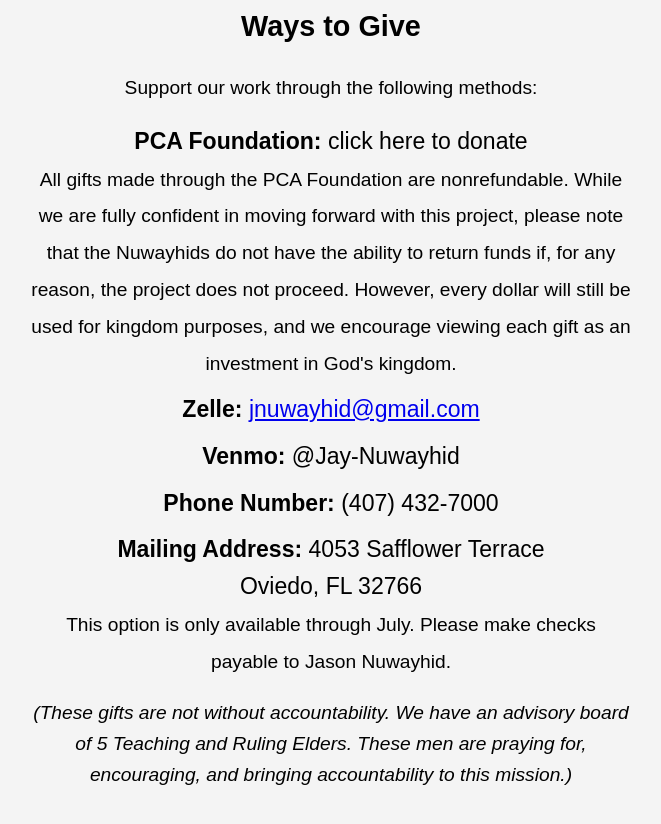
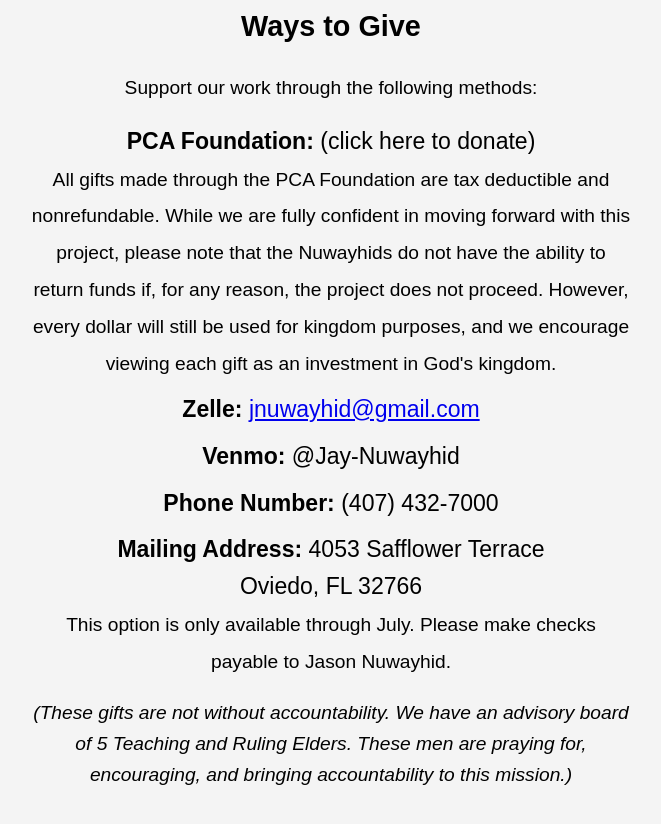
Before and after one commit to Jason-Nuwayhid/support, a plain HTML site: page index.html in a window 1280 px wide. Shown: the part 1515-2339 px from the top of the page, without its empty margins (309-970 px from the left). Drawn offline with Linux system fonts and the light colour scheme.

Commit message:
Update index.html

```diff
--- a/index.html
+++ b/index.html
@@ -195,13 +195,13 @@
                 <p>Support our work through the following methods:</p>
                 <ul>
                     <li>
-                        <strong>PCA Foundation:</strong>
                         <a href="https://host.nxt.blackbaud.com/donor-form?svcid=renxt&formId=2c463266-2988-4151-af8c-14cacacb6138&envid=p-n4kASYOxXUincrNabtZ3Xg&zone=usa" target="_blank" rel="noopener noreferrer" class="download-link1">
-                            click here to donate
+                            <strong>PCA Foundation:</strong>
+                            (click here to donate)
                         </a>
                         <br />
                         <small>
-                            All gifts made through the PCA Foundation are nonrefundable. While we are fully confident in moving forward with this project, please note that the Nuwayhids do not have the ability to return funds if, for any reason, the project does not proceed. However, every dollar will still be used for kingdom purposes, and we encourage viewing each gift as an investment in God's kingdom.
+                            All gifts made through the PCA Foundation are tax deductible and nonrefundable. While we are fully confident in moving forward with this project, please note that the Nuwayhids do not have the ability to return funds if, for any reason, the project does not proceed. However, every dollar will still be used for kingdom purposes, and we encourage viewing each gift as an investment in God's kingdom.
                         </small>
                     </li>
                     <li><strong>Zelle:</strong> <a href="mailto:jnuwayhid@gmail.com">jnuwayhid@gmail.com</a></li>
```
